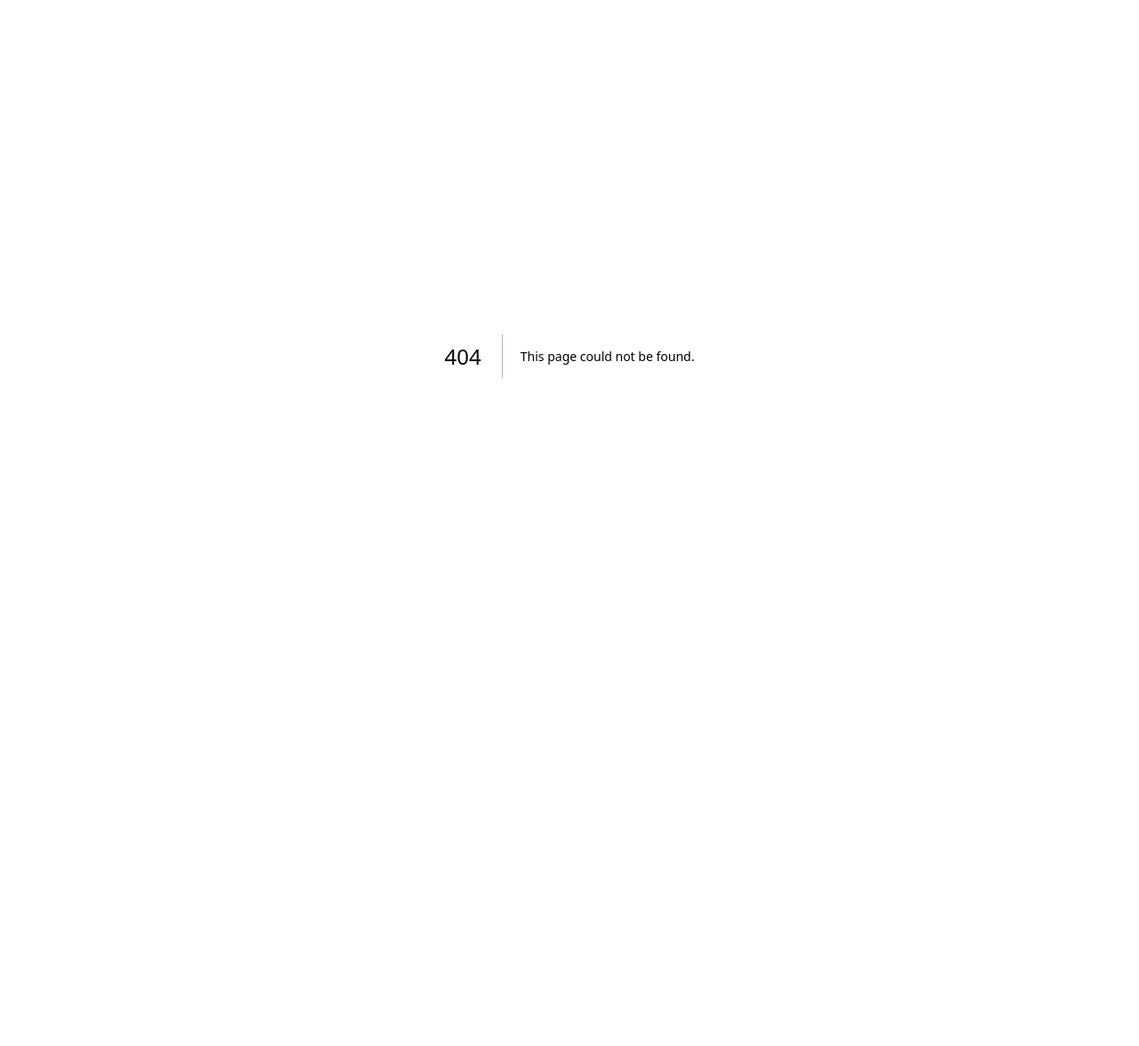
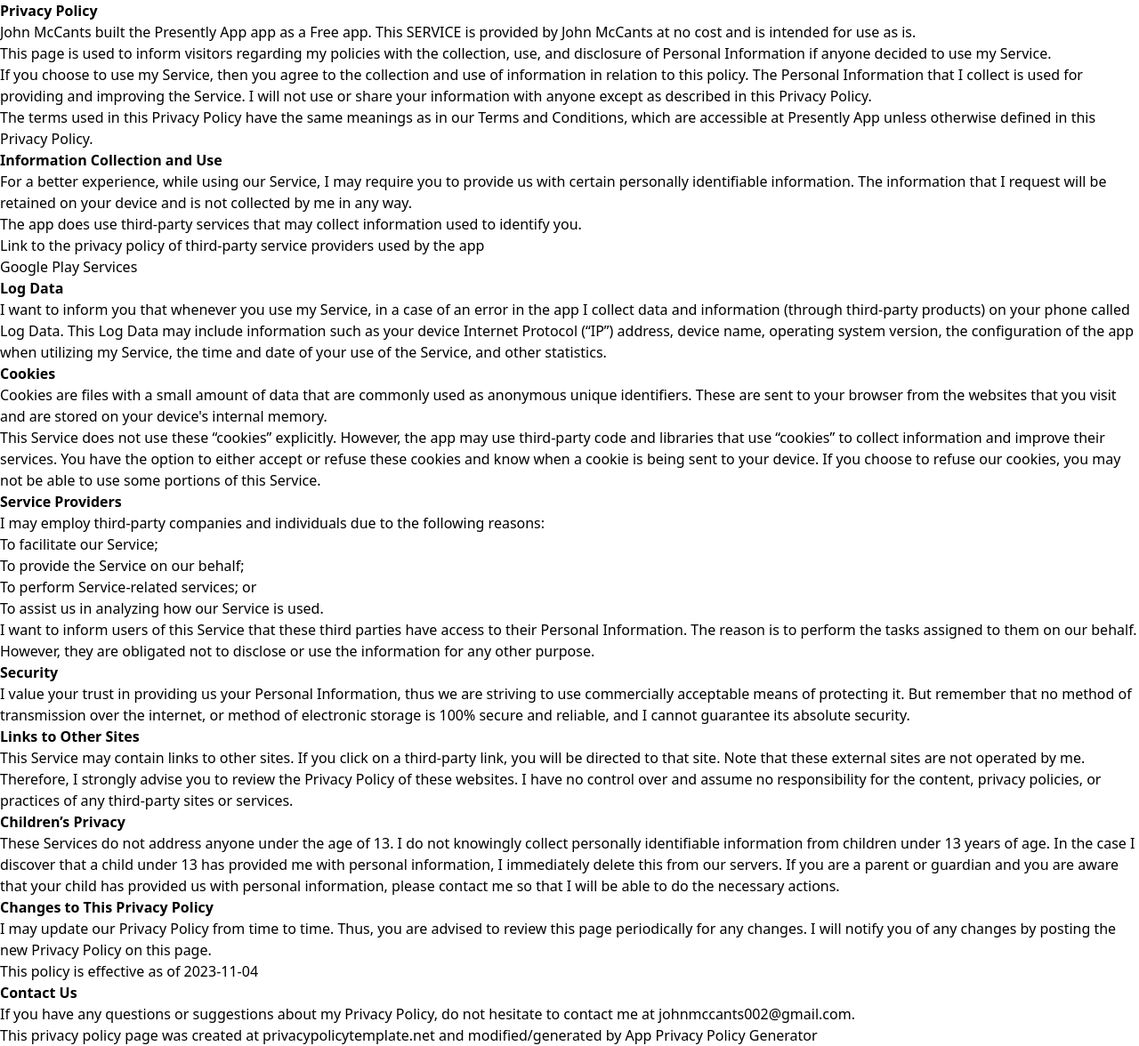
Before and after one commit to johnmccants002/vlabsnexts, a Next.js app: page /privacy-policy-presently in a window 1280 px wide. Before the commit this address had no page. Shown: the whole page at 89% size. Before the commit the page ends 800 px from the top, so only its background shows below. Built offline with nearby package versions, Linux system fonts and the light colour scheme.

Commit message:
presently policy

```diff
--- /dev/null
+++ b/pages/privacy-policy-presently.js
@@ -0,0 +1,181 @@
+import Head from "next/head";
+import Image from "next/image";
+import { Inter } from "next/font/google";
+import styles from "@/styles/Home.module.css";
+import Link from "next/link";
+import { useState } from "react";
+
+export default function PrivacyPolicyPresently() {
+  return (
+    <body>
+      <strong>Privacy Policy</strong>{" "}
+      <p>
+        John McCants built the Presently App app as a Free app. This SERVICE is
+        provided by John McCants at no cost and is intended for use as is.
+      </p>{" "}
+      <p>
+        This page is used to inform visitors regarding my policies with the
+        collection, use, and disclosure of Personal Information if anyone
+        decided to use my Service.
+      </p>{" "}
+      <p>
+        If you choose to use my Service, then you agree to the collection and
+        use of information in relation to this policy. The Personal Information
+        that I collect is used for providing and improving the Service. I will
+        not use or share your information with anyone except as described in
+        this Privacy Policy.
+      </p>{" "}
+      <p>
+        The terms used in this Privacy Policy have the same meanings as in our
+        Terms and Conditions, which are accessible at Presently App unless
+        otherwise defined in this Privacy Policy.
+      </p>{" "}
+      <p>
+        <strong>Information Collection and Use</strong>
+      </p>{" "}
+      <p>
+        For a better experience, while using our Service, I may require you to
+        provide us with certain personally identifiable information. The
+        information that I request will be retained on your device and is not
+        collected by me in any way.
+      </p>{" "}
+      <div>
+        <p>
+          The app does use third-party services that may collect information
+          used to identify you.
+        </p>{" "}
+        <p>
+          Link to the privacy policy of third-party service providers used by
+          the app
+        </p>{" "}
+        <ul>
+          <li>
+            <a
+              href="https://www.google.com/policies/privacy/"
+              target="_blank"
+              rel="noopener noreferrer"
+            >
+              Google Play Services
+            </a>
+          </li>
+        </ul>
+      </div>{" "}
+      <p>
+        <strong>Log Data</strong>
+      </p>{" "}
+      <p>
+        I want to inform you that whenever you use my Service, in a case of an
+        error in the app I collect data and information (through third-party
+        products) on your phone called Log Data. This Log Data may include
+        information such as your device Internet Protocol (“IP”) address, device
+        name, operating system version, the configuration of the app when
+        utilizing my Service, the time and date of your use of the Service, and
+        other statistics.
+      </p>{" "}
+      <p>
+        <strong>Cookies</strong>
+      </p>{" "}
+      <p>
+        Cookies are files with a small amount of data that are commonly used as
+        anonymous unique identifiers. These are sent to your browser from the
+        websites that you visit and are stored on your device's internal memory.
+      </p>{" "}
+      <p>
+        This Service does not use these “cookies” explicitly. However, the app
+        may use third-party code and libraries that use “cookies” to collect
+        information and improve their services. You have the option to either
+        accept or refuse these cookies and know when a cookie is being sent to
+        your device. If you choose to refuse our cookies, you may not be able to
+        use some portions of this Service.
+      </p>{" "}
+      <p>
+        <strong>Service Providers</strong>
+      </p>{" "}
+      <p>
+        I may employ third-party companies and individuals due to the following
+        reasons:
+      </p>{" "}
+      <ul>
+        <li>To facilitate our Service;</li>{" "}
+        <li>To provide the Service on our behalf;</li>{" "}
+        <li>To perform Service-related services; or</li>{" "}
+        <li>To assist us in analyzing how our Service is used.</li>
+      </ul>{" "}
+      <p>
+        I want to inform users of this Service that these third parties have
+        access to their Personal Information. The reason is to perform the tasks
+        assigned to them on our behalf. However, they are obligated not to
+        disclose or use the information for any other purpose.
+      </p>{" "}
+      <p>
+        <strong>Security</strong>
+      </p>{" "}
+      <p>
+        I value your trust in providing us your Personal Information, thus we
+        are striving to use commercially acceptable means of protecting it. But
+        remember that no method of transmission over the internet, or method of
+        electronic storage is 100% secure and reliable, and I cannot guarantee
+        its absolute security.
+      </p>{" "}
+      <p>
+        <strong>Links to Other Sites</strong>
+      </p>{" "}
+      <p>
+        This Service may contain links to other sites. If you click on a
+        third-party link, you will be directed to that site. Note that these
+        external sites are not operated by me. Therefore, I strongly advise you
+        to review the Privacy Policy of these websites. I have no control over
+        and assume no responsibility for the content, privacy policies, or
+        practices of any third-party sites or services.
+      </p>{" "}
+      <p>
+        <strong>Children’s Privacy</strong>
+      </p>{" "}
+      <div>
+        <p>
+          These Services do not address anyone under the age of 13. I do not
+          knowingly collect personally identifiable information from children
+          under 13 years of age. In the case I discover that a child under 13
+          has provided me with personal information, I immediately delete this
+          from our servers. If you are a parent or guardian and you are aware
+          that your child has provided us with personal information, please
+          contact me so that I will be able to do the necessary actions.
+        </p>
+      </div>{" "}
+      <p>
+        <strong>Changes to This Privacy Policy</strong>
+      </p>{" "}
+      <p>
+        I may update our Privacy Policy from time to time. Thus, you are advised
+        to review this page periodically for any changes. I will notify you of
+        any changes by posting the new Privacy Policy on this page.
+      </p>{" "}
+      <p>This policy is effective as of 2023-11-04</p>{" "}
+      <p>
+        <strong>Contact Us</strong>
+      </p>{" "}
+      <p>
+        If you have any questions or suggestions about my Privacy Policy, do not
+        hesitate to contact me at johnmccants002@gmail.com.
+      </p>{" "}
+      <p>
+        This privacy policy page was created at{" "}
+        <a
+          href="https://privacypolicytemplate.net"
+          target="_blank"
+          rel="noopener noreferrer"
+        >
+          privacypolicytemplate.net{" "}
+        </a>
+        and modified/generated by{" "}
+        <a
+          href="https://app-privacy-policy-generator.nisrulz.com/"
+          target="_blank"
+          rel="noopener noreferrer"
+        >
+          App Privacy Policy Generator
+        </a>
+      </p>
+    </body>
+  );
+}
```
